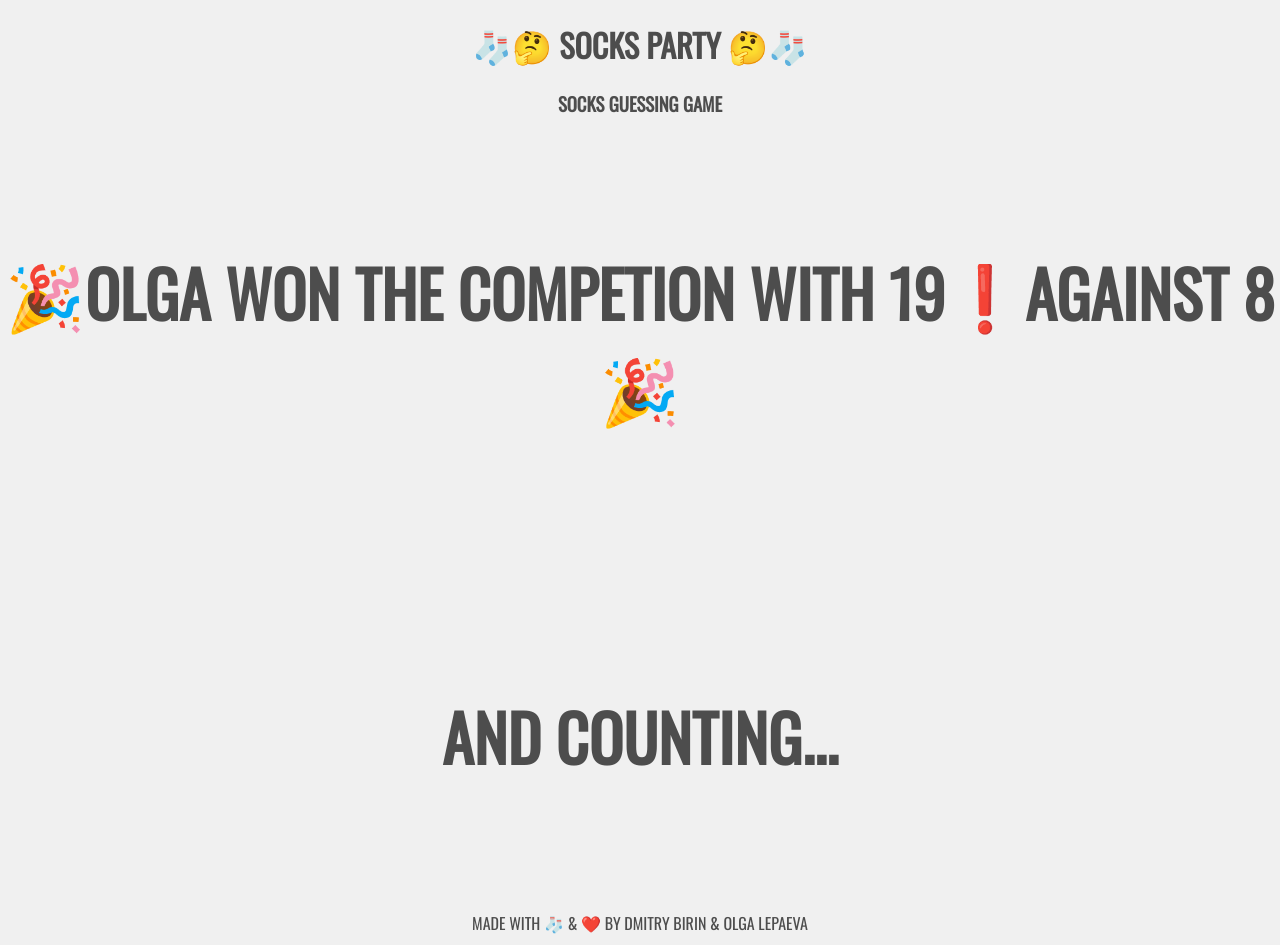
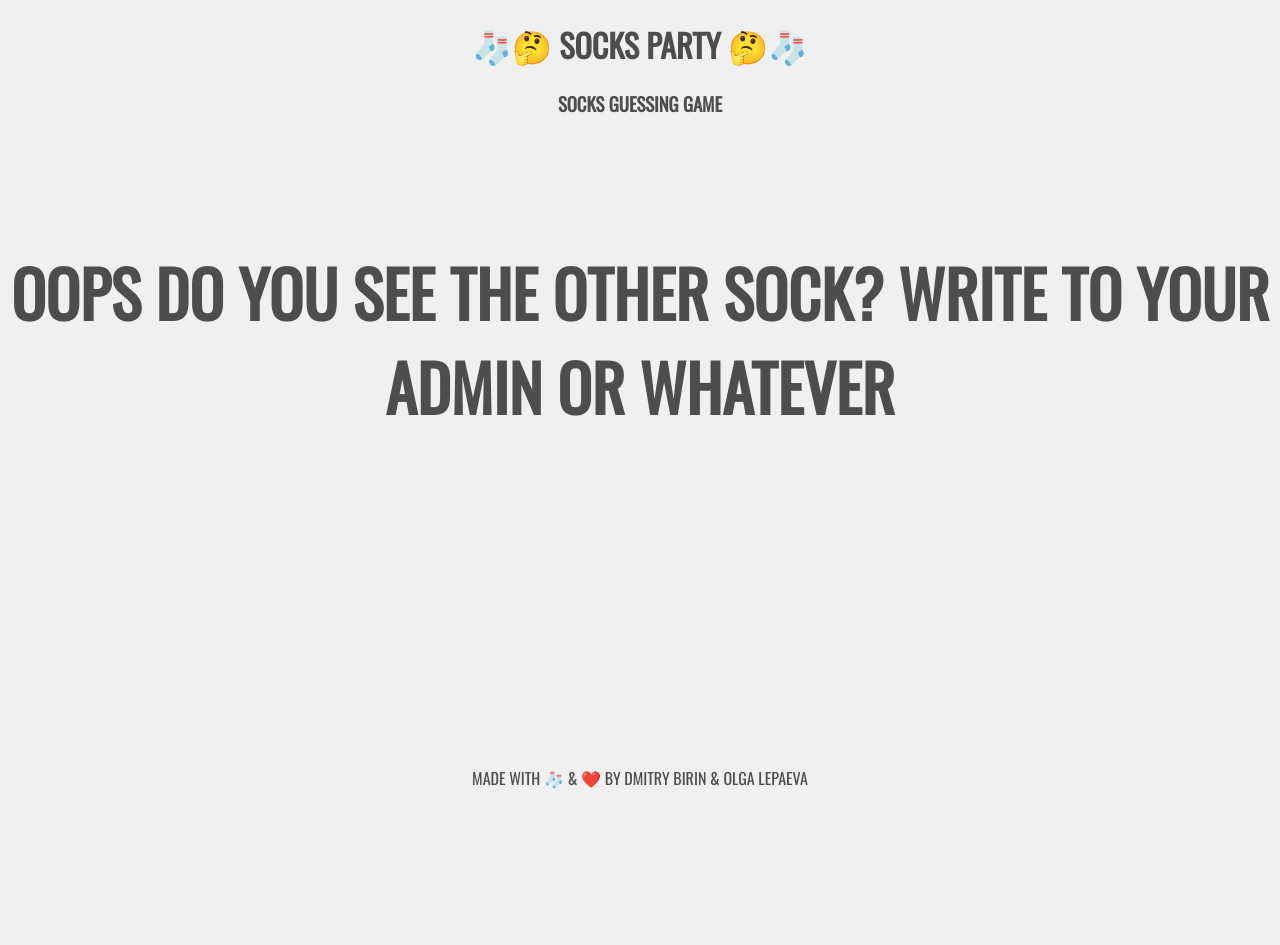
Before and after one commit to dmitrybirin/socks-party, a React (Vite) app: page / in a window 1280 px wide. After the commit the page ends 800 px from the top, so only its background shows below. Built offline with nearby package versions, Linux system fonts and the light colour scheme; no server answers.

Commit message:
reviving the game

```diff
--- a/src/App.js
+++ b/src/App.js
@@ -1,7 +1,7 @@
 import React from 'react'
 import styled, { createGlobalStyle } from 'styled-components'
 import Game from './Game'
-import { GameContextProvider } from './GameContext'
+import { GameContextProvider, useGameContext } from './GameContext'
 import useTheme from './useTheme'
 
 const GlobalStyle = createGlobalStyle`
@@ -62,9 +62,9 @@ const Disclaimer = styled.h1`
 `
 
 const GameDisclaimer = () => {
-	// const [{ disclaimer }] = useGameContext()
-	// <Disclaimer>{disclaimer}</Disclaimer>
-	return <><Disclaimer>🎉OLGA WON THE COMPETION with 19❗against 8 🎉</Disclaimer><Disclaimer>AND COUNTING...</Disclaimer></>
+	const [{ disclaimer }] = useGameContext()
+	return <Disclaimer>{disclaimer}</Disclaimer>
+	// return <><Disclaimer>🎉OLGA WON THE COMPETION with 19❗against 8 🎉</Disclaimer><Disclaimer>AND COUNTING...</Disclaimer></>
 }
 
 const App = () => {
```
Also changed, not shown: 1 other file (tests, documents, lock files or other folders).
